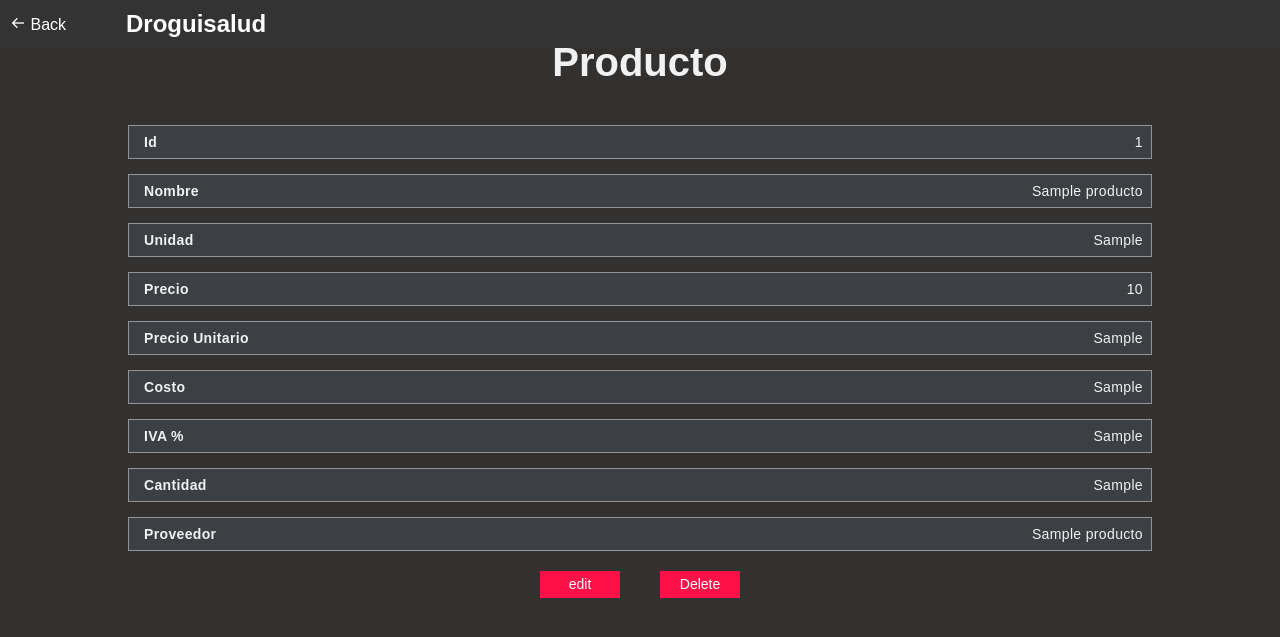
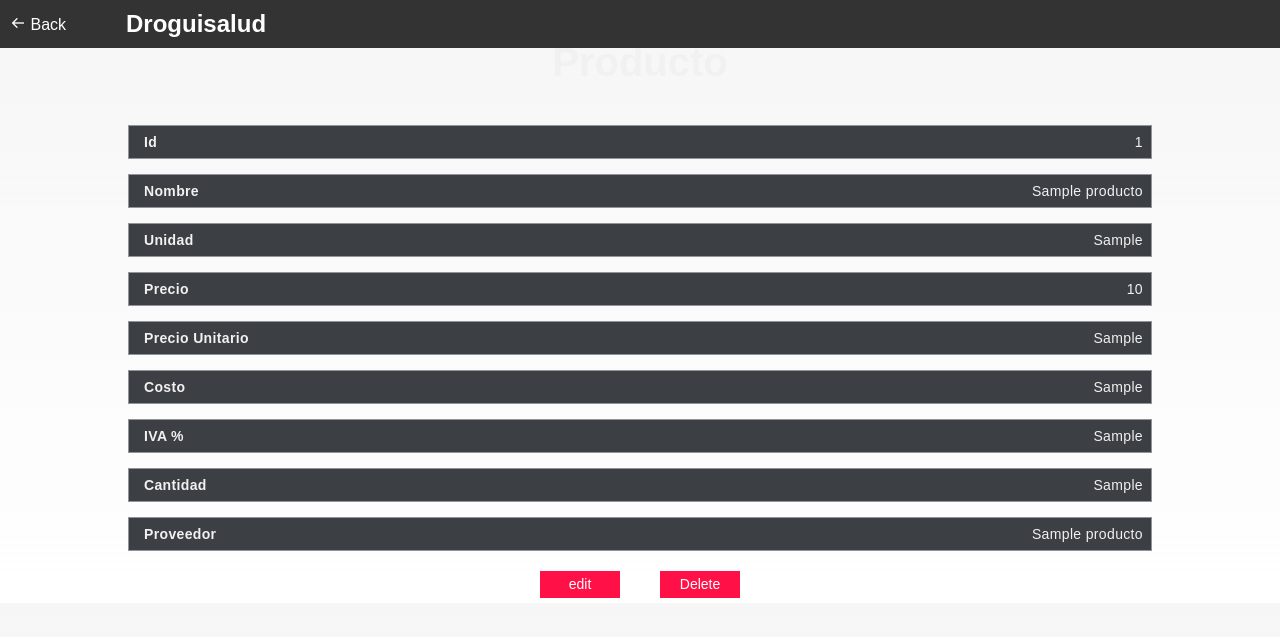
Before and after one commit to SBenitezL/Droguisalud, a Symfony app: template templates/producto/show.html.twig in a window 1280 px wide. Shown: the top 637 px of the page. Run offline with Twig, Linux system fonts and the light colour scheme; the template is opened without the code that fills it: most values are stand-ins (such as "Sample title", 1, 10 or a date in 2020); some libraries are stand-ins or nearby versions; some web fonts are replaced.

Commit message:
prueba destrabe

```diff
--- a/public/CSS/styles_show_product.css
+++ b/public/CSS/styles_show_product.css
@@ -5,7 +5,7 @@
     box-sizing: border-box;
 }
 body{
-    background-color: #32312f;
+    background-image: linear-gradient(to bottom, #f2f2f2b2, #ffffff);
     font-family: 'Arsenal', sans-serif;
 }
 nav {
```
